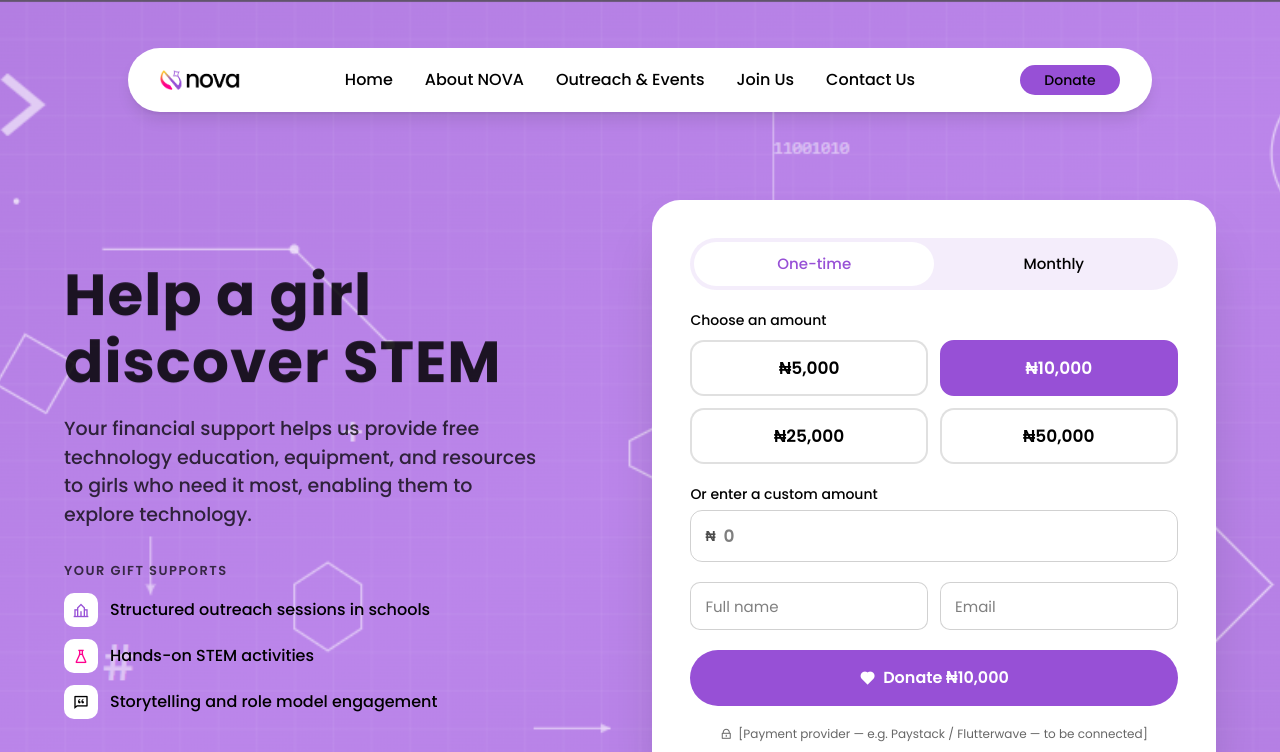
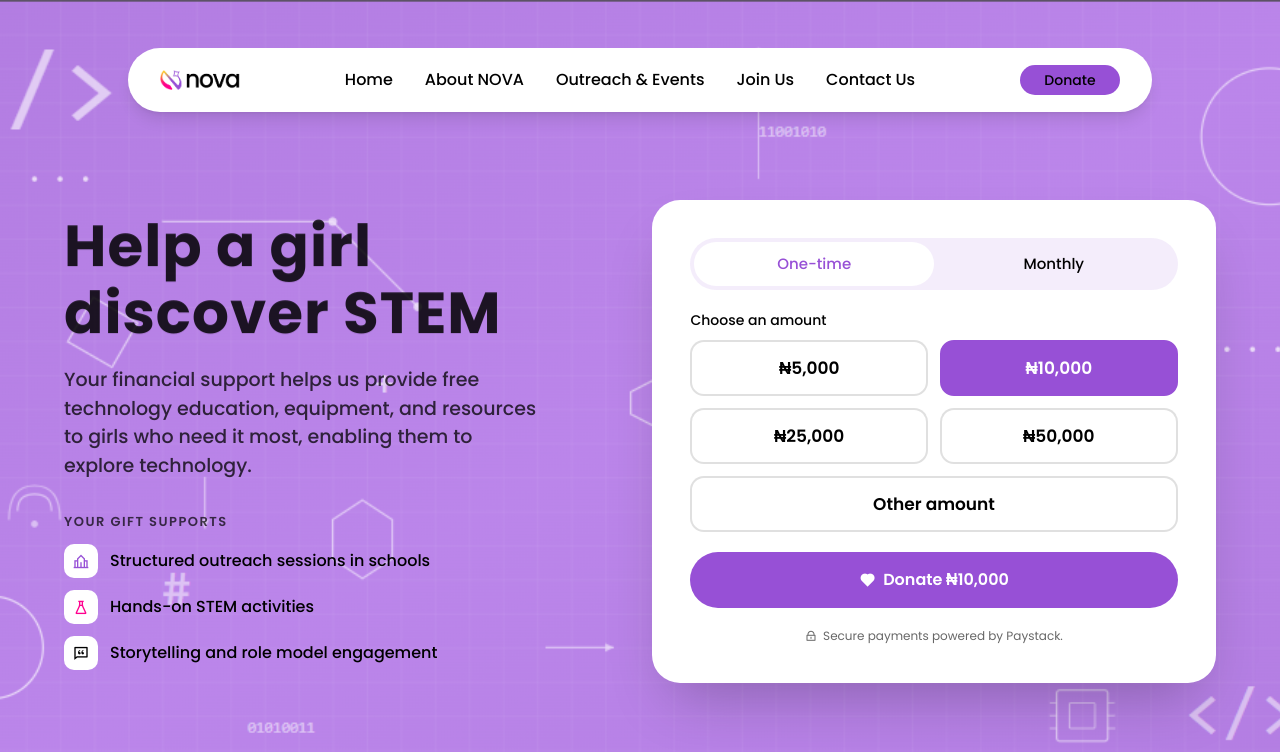
Before and after one commit to FOA-developer/NOVA, a React (Vite) app in the folder nova-web/: page /donate in a window 1280 px wide. Shown: the top 752 px of the page. Built offline with nearby package versions, Linux system fonts and the light colour scheme.

Commit message:
feat: add donation links and refactor donation component for improved payment handling

```diff
--- /dev/null
+++ b/nova-web/src/data/donations.js
@@ -0,0 +1,28 @@
+// Paystack hosted payment links for the Donate page. There's no backend:
+// each amount opens its own Paystack page in a new tab.
+// To change a link, edit it below. No other code changes are needed.
+// A missing or empty link disables that option's Donate button and shows the email fallback.
+
+export const donationLinks = {
+  oneTime: {
+    5000: "https://paystack.shop/pay/850lggga8a",
+    10000: "https://paystack.shop/pay/j9gnnqishd",
+    25000: "https://paystack.shop/pay/4c01rec1ph",
+    50000: "https://paystack.shop/pay/eylztywn2i",
+    custom: "https://paystack.shop/pay/acae1rloro",
+  },
+  monthly: {
+    5000: "https://paystack.shop/pay/donate5000everymonth",
+    10000: "https://paystack.shop/pay/donate10000everymonth",
+    25000: "https://paystack.shop/pay/donate25000everymonth",
+    50000: "https://paystack.shop/pay/donate50000everymonth",
+    custom: "https://paystack.shop/pay/ylv44n952c",
+  },
+};
+
+// Returns the link for a frequency ('once' | 'monthly') and amount (a preset or 'custom'),
+// or null if none is set, so the UI never renders a broken link.
+export const getDonationLink = (freq, choice) => {
+  const url = donationLinks[freq === 'monthly' ? 'monthly' : 'oneTime'][choice]
+  return typeof url === 'string' && /^https:\/\/\S+$/.test(url.trim()) ? url.trim() : null
+}
--- a/nova-web/src/pages/Donate.jsx
+++ b/nova-web/src/pages/Donate.jsx
@@ -3,9 +3,10 @@ import { Link } from 'react-router-dom'
 import Reveal from '../components/ui/Reveal.jsx'
 import { usePageTitle } from '../hooks/usePageTitle.js'
 import { DONATION_PRESETS, CURRENCY } from '../data/site.js'
+import { getDonationLink } from '../data/donations.js'
+import { CONTACT_EMAIL } from '../data/socials.js'
 
 const WRAP = 'w-[90%] max-w-[1240px] mx-auto'
-const PURPLE = '#9750D6'
 
 const GIFT_SUPPORTS = [
   { icon: 'ri-school-line', color: '#9750D6', text: 'Structured outreach sessions in schools' },
@@ -16,28 +17,39 @@ const GIFT_SUPPORTS = [
 export default function Donate() {
   usePageTitle('Donate')
   const [freq, setFreq] = useState('once')
-  const [amount, setAmount] = useState(10000)
-  const [custom, setCustom] = useState('')
-  const [done, setDone] = useState(false)
+  // A preset amount, or 'custom' (donor enters the amount on Paystack's page).
+  const [choice, setChoice] = useState(10000)
 
+  const monthly = freq === 'monthly'
   const fmt = (n) => CURRENCY + Number(n).toLocaleString('en-NG')
-  const value = custom ? Number(custom) : amount
-  const valid = value > 0
+  const link = getDonationLink(freq, choice)
 
-  const submit = (e) => {
-    e.preventDefault()
-    if (valid) setDone(true)
-  }
+  const ctaLabel =
+    choice === 'custom'
+      ? monthly ? 'Donate monthly' : 'Donate'
+      : `Donate ${fmt(choice)}${monthly ? ' / month' : ''}`
 
-  const summary = `Your ${freq === 'monthly' ? 'monthly ' : ''}gift of ${fmt(value)} means a lot to us.`
-  const ctaLabel = valid
-    ? `Donate ${fmt(value)}${freq === 'monthly' ? ' / month' : ''}`
-    : 'Enter an amount'
+  const emailLink = (
+    <a
+      href={`mailto:${CONTACT_EMAIL}`}
+      className="font-medium text-nova-purple underline underline-offset-2 break-all focus-visible:outline-2 focus-visible:outline-offset-2 focus-visible:outline-nova-purple rounded-sm"
+    >
+      {CONTACT_EMAIL}
+    </a>
+  )
 
   const toggleBtn = (active) =>
-    `h-11 border-none rounded-[2rem] cursor-pointer text-[15px] font-medium transition-all duration-[250ms] ${
+    `h-11 border-none rounded-[2rem] cursor-pointer text-[15px] font-medium transition-all duration-[250ms] focus-visible:outline-2 focus-visible:outline-offset-2 focus-visible:outline-nova-purple ${
       active ? 'bg-white text-nova-purple' : 'bg-transparent text-black'
     }`
+
+  const amountBtn = (sel) =>
+    `h-14 rounded-[14px] cursor-pointer text-[17px] font-semibold border-2 transition-all duration-200 hover:border-nova-purple hover:-translate-y-0.5 motion-reduce:hover:translate-y-0 focus-visible:outline-2 focus-visible:outline-offset-2 focus-visible:outline-nova-purple ${
+      sel ? 'border-nova-purple bg-nova-purple text-white' : 'border-black/[0.12] bg-white text-black'
+    }`
+
+  const ctaClass =
+    'h-14 w-full px-4 border-none rounded-[2rem] text-white text-base font-semibold flex items-center justify-center gap-2 transition-all duration-[250ms] focus-visible:outline-2 focus-visible:outline-offset-[3px] focus-visible:outline-nova-purple'
 
   return (
     <>
@@ -80,98 +92,83 @@ export default function Donate() {
             dir="zoom"
             className="flex-[1_1_420px] min-w-0 bg-white rounded-[1.75rem] p-[clamp(1.5rem,3vw,2.5rem)] shadow-[0_30px_60px_-20px_rgba(0,0,0,0.25)]"
           >
-            {done ? (
-              <div className="text-center py-12 px-4">
-                <div className="w-20 h-20 mx-auto mb-4 rounded-full bg-nova-pink text-white flex items-center justify-center text-[38px]">
-                  <i className="ri-heart-fill" />
-                </div>
-                <h3 className="text-2xl font-semibold m-0">Thank you!</h3>
-                <p className="text-black/70 my-2">{summary}</p>
-                <p className="text-[13px] text-black/60 mb-6">
-                  [Payment step placeholder — no payment was processed]
-                </p>
-                <button
-                  onClick={() => setDone(false)}
-                  className="h-11 px-6 rounded-[2rem] border border-black/[0.18] bg-white cursor-pointer font-medium hover:border-nova-purple hover:text-nova-purple"
-                >
-                  Back
-                </button>
-              </div>
-            ) : (
-              <form onSubmit={submit} className="flex flex-col gap-5">
-                <div className="grid grid-cols-2 bg-nova-purple/10 rounded-[2rem] p-1">
-                  <button type="button" onClick={() => setFreq('once')} className={toggleBtn(freq === 'once')}>
+            <div className="flex flex-col gap-5">
+              <div role="group" aria-label="Donation frequency" className="grid grid-cols-2 bg-nova-purple/10 rounded-[2rem] p-1">
+                <button type="button" aria-pressed={!monthly} onClick={() => setFreq('once')} className={toggleBtn(!monthly)}>
                   One-time
                 </button>
-                  <button type="button" onClick={() => setFreq('monthly')} className={toggleBtn(freq === 'monthly')}>
+                <button type="button" aria-pressed={monthly} onClick={() => setFreq('monthly')} className={toggleBtn(monthly)}>
                   Monthly
                 </button>
               </div>
 
-                <div>
-                  <div className="text-sm font-medium mb-2.5">Choose an amount</div>
+              <div role="group" aria-labelledby="donate-amount-label">
+                <div id="donate-amount-label" className="text-sm font-medium mb-2.5">
+                  Choose an amount
+                </div>
                 <div className="grid grid-cols-2 gap-3">
-                    {DONATION_PRESETS.map((v) => {
-                      const sel = !custom && amount === v
-                      return (
+                  {DONATION_PRESETS.map((v) => (
                     <button
                       key={v}
                       type="button"
-                          onClick={() => {
-                            setAmount(v)
-                            setCustom('')
-                          }}
-                          style={{
-                            borderColor: sel ? PURPLE : 'rgba(0,0,0,0.12)',
-                            background: sel ? PURPLE : '#fff',
-                            color: sel ? '#fff' : '#000',
-                          }}
-                          className="h-14 rounded-[14px] cursor-pointer text-[17px] font-semibold border-2 transition-all duration-200 hover:border-nova-purple hover:-translate-y-0.5"
+                      aria-pressed={choice === v}
+                      onClick={() => setChoice(v)}
+                      className={amountBtn(choice === v)}
                     >
                       {fmt(v)}
                     </button>
-                      )
-                    })}
+                  ))}
+                  <button
+                    type="button"
+                    aria-pressed={choice === 'custom'}
+                    aria-describedby={choice === 'custom' ? 'donate-custom-note' : undefined}
+                    onClick={() => setChoice('custom')}
+                    className={`${amountBtn(choice === 'custom')} col-span-2`}
+                  >
+                    Other amount
+                  </button>
                 </div>
+                {choice === 'custom' && link && (
+                  <p id="donate-custom-note" className="mt-2.5 mb-0 text-sm text-black/70">
+                    You'll enter your amount on the secure payment page.
+                  </p>
+                )}
               </div>
 
-                <label className="flex flex-col gap-1.5 text-sm font-medium">
-                  Or enter a custom amount
-                  <div
-                    style={{ borderColor: custom ? PURPLE : 'rgba(0,0,0,0.18)' }}
-                    className="flex items-center h-[52px] rounded-xl border-[1.5px] px-3.5 gap-2 transition-[border-color] duration-200"
+              {link ? (
+                <a
+                  href={link}
+                  target="_blank"
+                  rel="noopener noreferrer"
+                  className={`${ctaClass} bg-nova-purple cursor-pointer hover:text-white hover:-translate-y-[3px] motion-reduce:hover:translate-y-0 hover:shadow-[0_12px_24px_rgba(151,80,214,0.45)]`}
                 >
-                    <span className="font-semibold text-black/70">{CURRENCY}</span>
-                    <input
-                      inputMode="numeric"
-                      placeholder="0"
-                      value={custom}
-                      onChange={(e) => setCustom(e.target.value.replace(/[^0-9]/g, ''))}
-                      className="flex-1 min-w-0 border-none outline-none text-[17px] font-semibold bg-transparent"
-                    />
-                  </div>
-                </label>
-
-                <div className="grid grid-cols-[repeat(auto-fit,minmax(min(100%,180px),1fr))] gap-3">
-                  <input required placeholder="Full name" className="nova-field h-12 px-3.5" />
-                  <input required type="email" placeholder="Email" className="nova-field h-12 px-3.5" />
-                </div>
-
+                  <i className="ri-heart-fill" aria-hidden="true" />
+                  {ctaLabel}
+                  <span className="sr-only"> (opens Paystack in a new tab)</span>
+                </a>
+              ) : (
                 <button
-                  type="submit"
-                  disabled={!valid}
-                  style={{ background: valid ? PURPLE : 'rgba(151,80,214,0.4)' }}
-                  className="h-14 border-none rounded-[2rem] text-white text-base font-semibold cursor-pointer transition-all duration-[250ms] flex items-center justify-center gap-2 hover:-translate-y-[3px] hover:shadow-[0_12px_24px_rgba(151,80,214,0.45)] disabled:cursor-not-allowed"
+                  type="button"
+                  disabled
+                  aria-describedby="donate-unavailable-note"
+                  className={`${ctaClass} bg-nova-purple/40 cursor-not-allowed`}
                 >
-                  <i className="ri-heart-fill" />
+                  <i className="ri-heart-fill" aria-hidden="true" />
                   {ctaLabel}
                 </button>
+              )}
+
+              {!link && (
+                <p id="donate-unavailable-note" role="status" className="m-0 text-sm text-black/75 text-center">
+                  Online donations for this option are coming soon. To give now, email {emailLink}
+                </p>
+              )}
+
               <p className="m-0 text-xs text-black/60 text-center flex items-center justify-center gap-1.5">
-                  <i className="ri-lock-line" />
-                  [Payment provider — e.g. Paystack / Flutterwave — to be connected]
+                <i className="ri-lock-line" aria-hidden="true" />
+                Secure payments powered by Paystack.
               </p>
-              </form>
-            )}
+            </div>
           </Reveal>
         </div>
       </section>
```
Lines whose indentation alone changed are shown as unchanged.
